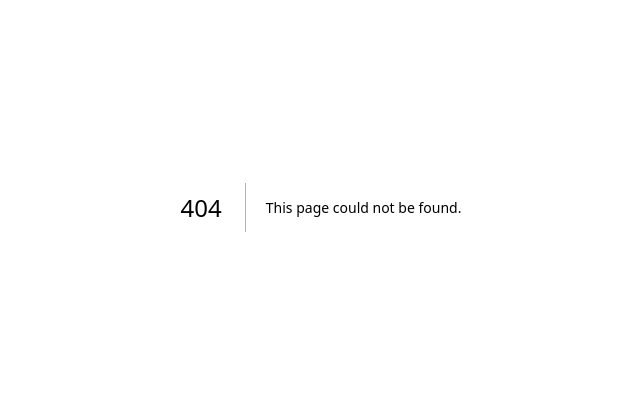
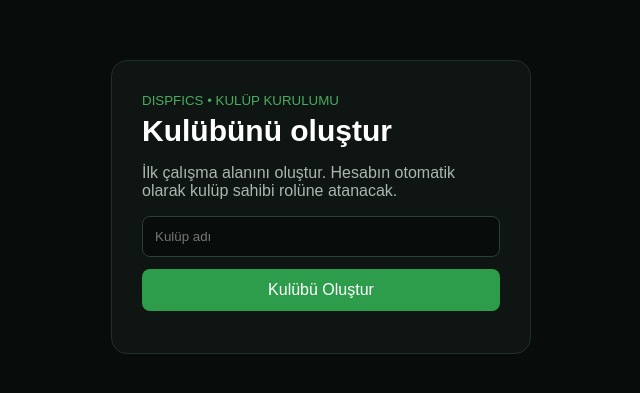
Before and after one commit to geminibtk/dispfics, a Next.js app: page /onboarding in a window 1280 px wide. Before the commit this address had no page. Shown: the part 193-586 px from the top of the page, without its empty margins (319-959 px from the left). Built offline with nearby package versions, Linux system fonts and the light colour scheme.

Commit message:
feat: add club onboarding

```diff
--- /dev/null
+++ b/app/onboarding/page.tsx
@@ -0,0 +1,5 @@
+"use client";
+import {useState} from "react";import {useRouter} from "next/navigation";import {createClient} from "../../lib/supabase";
+export default function Onboarding(){const [name,setName]=useState("");const [msg,setMsg]=useState("");const router=useRouter();
+async function create(e:React.FormEvent){e.preventDefault();const s=createClient();const {data:{user}}=await s.auth.getUser();if(!user){router.push("/login");return}const {error}=await s.rpc("create_club_with_owner",{club_name:name});if(error){setMsg(error.message);return}router.push("/");router.refresh()}
+return <div style={{minHeight:"100vh",display:"grid",placeItems:"center",background:"#080d0b",color:"white",fontFamily:"Arial"}}><form onSubmit={create} style={{width:420,maxWidth:"90vw",padding:30,border:"1px solid #203027",borderRadius:16,background:"#0e1512"}}><small style={{color:"#49ad60"}}>DISPFICS • KULÜP KURULUMU</small><h1>Kulübünü oluştur</h1><p style={{color:"#aab7af"}}>İlk çalışma alanını oluştur. Hesabın otomatik olarak kulüp sahibi rolüne atanacak.</p><input required minLength={2} value={name} onChange={e=>setName(e.target.value)} placeholder="Kulüp adı" style={{width:"100%",boxSizing:"border-box",padding:12,background:"#080d0b",color:"white",border:"1px solid #294032",borderRadius:8}}/><button style={{width:"100%",padding:12,marginTop:12,background:"#2e9d4b",color:"white",border:0,borderRadius:8}}>Kulübü Oluştur</button><p style={{fontSize:12}}>{msg}</p></form></div>}
```
